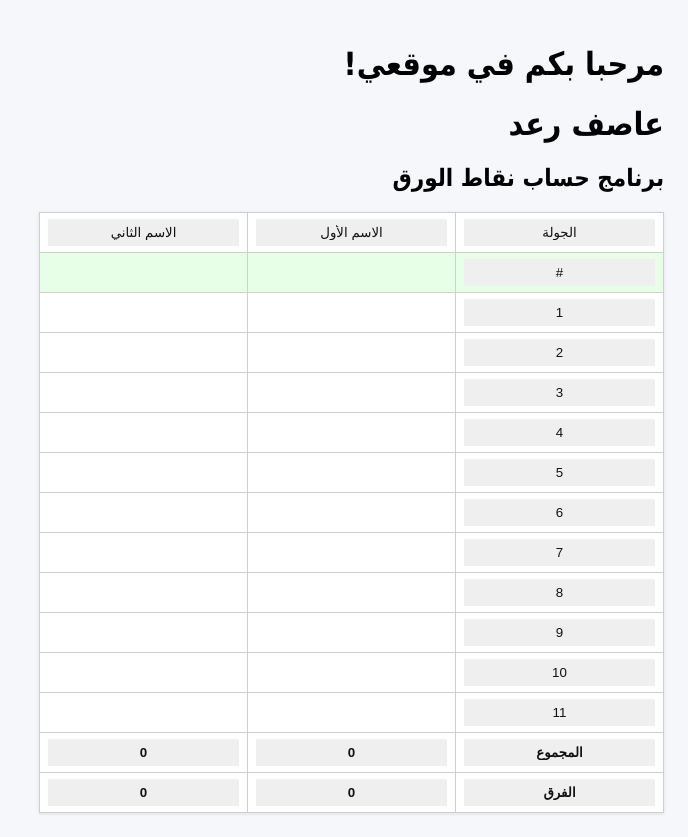
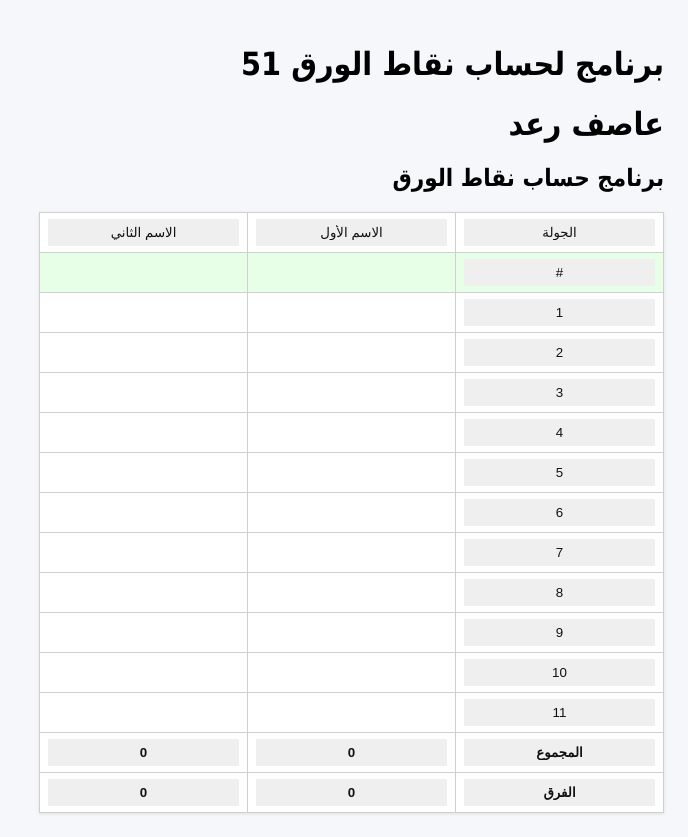
Before and after one commit to Assefraad/Joker, a plain HTML site: page index.html in a window 1280 px wide. Shown: the whole page, without its empty margins (592-1280 px from the left). Drawn offline with Linux system fonts and the light colour scheme.

Commit message:
index.html

```diff
--- a/index.html
+++ b/index.html
@@ -5,14 +5,14 @@
     <title>موقعي</title>
 </head>
 <body>
-    <h1>مرحبا بكم في موقعي!</h1>
+    <h1>برنامج لحساب نقاط الورق 51</h1>
     <h1>عاصف رعد</h1>
 </body>
 </html>
 <head>
 <meta charset="utf-8" />
 <meta name="viewport" content="width=device-width,initial-scale=1" />
-<title>برنامج حساب نقاط الورق</title>
+<title>تكتب فقط النقاط للفرق الخاسر، ويترك حقل الفريق الفائز فارغ بدون اي كتابة</title>
 <style>
   body { font-family: Tahoma, Arial, sans-serif; direction: rtl; padding: 16px; background: #f5f7fa; }
   table { border-collapse: collapse; background: white; box-shadow: 0 1px 3px rgba(0,0,0,0.1); }
```
